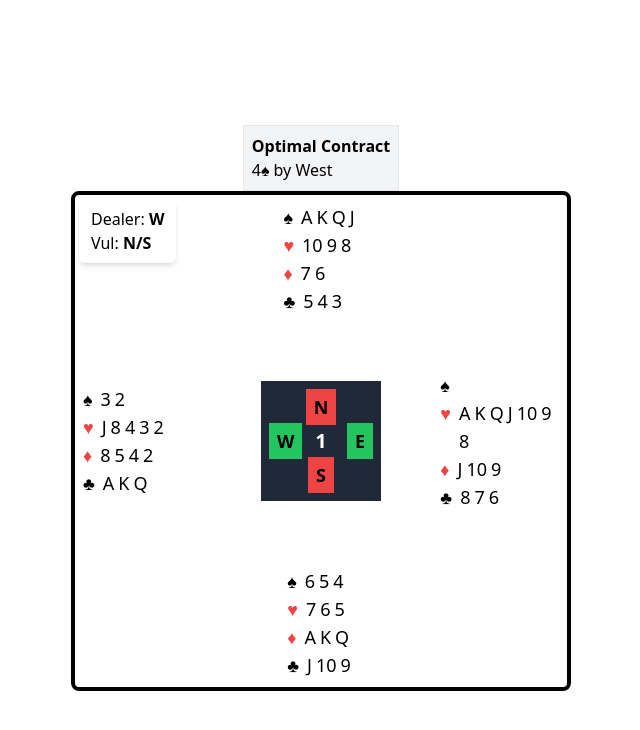
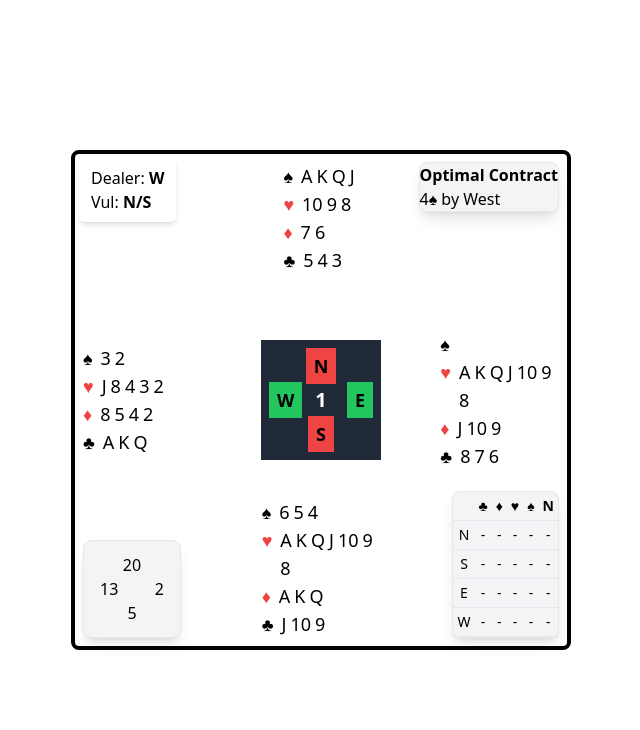
Before and after one commit to jacquicollier/ukbridge-club-website, a Next.js app: page /hand in a window 1280 px wide. Shown: the top 730 px of the page, without its empty margins (319-959 px from the left). Built offline with nearby package versions, Linux system fonts and the light colour scheme; what aws-amplify would draw is missing.

Commit message:
Add bridge hand layout

```diff
--- a/src/app/components/BridgeHandLayout.tsx
+++ b/src/app/components/BridgeHandLayout.tsx
@@ -1,3 +1,5 @@
+import DDSTable from '@/app/components/DDSTable';
+
 export default function BridgeHandLayout() {
   // Define board vulnerability (example: N-S vulnerable, E-W not)
   const vulnerability = {
@@ -23,7 +25,7 @@ export default function BridgeHandLayout() {
     },
     S: {
       '♠': ['6', '5', '4'],
-      '♥': ['7', '6', '5'],
+      '♥': ['A', 'K', 'Q', 'J', '10', '9', '8'],
       '♦': ['A', 'K', 'Q'],
       '♣': ['J', '10', '9'],
     },
@@ -37,12 +39,12 @@ export default function BridgeHandLayout() {
 
   return (
     <div className='flex h-screen flex-col items-center justify-center p-4'>
-      <div className='mt-4 border bg-gray-100 p-2'>
-        <h3 className='font-bold'>Optimal Contract</h3>
-        <p>4♠ by West</p>
-      </div>
+      <div className='relative flex size-[500px] flex-col items-center justify-center rounded-lg border-4 border-black p-4'>
+        <div className='absolute right-2 top-2 rounded-lg border bg-gray-100 shadow-lg'>
+          <h3 className='font-bold'>Optimal Contract</h3>
+          <p>4♠ by West</p>
+        </div>
 
-      <div className='relative flex size-[500px] flex-col items-center justify-center rounded-lg border-4 border-black p-4'>
         {/* Dealer & Vulnerability Box */}
         <div className='absolute left-1 top-1 rounded-md px-3 py-2 shadow-md'>
           <p>
@@ -93,6 +95,18 @@ export default function BridgeHandLayout() {
             E
           </div>
         </div>
+
+        <div className='absolute bottom-2 left-2 rounded-lg border bg-gray-100 p-2 shadow-lg'>
+          {/* Set width & height to prevent absolute children from overflowing */}
+          <div className='relative flex size-20 items-center justify-center'>
+            <div className='absolute top-0 px-2 py-1 text-black'>20</div>
+            <div className='absolute bottom-0 px-2 py-1 text-black'>5</div>
+            <div className='absolute left-0 px-2 py-1 text-black'>13</div>
+            <div className='absolute right-0 px-2 py-1 text-black'>2</div>
+          </div>
+        </div>
+
+        <DDSTable />
       </div>
     </div>
   );
--- /dev/null
+++ b/src/app/components/DDSTable.tsx
@@ -0,0 +1,52 @@
+export default function DDSTable() {
+  return (
+    <div className='absolute bottom-2 right-2 rounded-lg border bg-gray-100 shadow-lg'>
+      <table className='w-full border-collapse text-sm'>
+        <thead>
+          <tr className='border-b'>
+            <th className='p-1'>&nbsp;</th>
+            <th className='p-1'>♣</th>
+            <th className='p-1'>♦</th>
+            <th className='p-1'>♥</th>
+            <th className='p-1'>♠</th>
+            <th className='p-1'>N</th>
+          </tr>
+        </thead>
+        <tbody>
+          <tr key={1} className='border-b'>
+            <td className='p-1 text-center'>N</td>
+            <td className='p-1 text-center'>-</td>
+            <td className='p-1 text-center'>-</td>
+            <td className='p-1 text-center'>-</td>
+            <td className='p-1 text-center'>-</td>
+            <td className='p-1 text-center'>-</td>
+          </tr>
+          <tr key={1} className='border-b'>
+            <td className='p-1 text-center'>S</td>
+            <td className='p-1 text-center'>-</td>
+            <td className='p-1 text-center'>-</td>
+            <td className='p-1 text-center'>-</td>
+            <td className='p-1 text-center'>-</td>
+            <td className='p-1 text-center'>-</td>
+          </tr>
+          <tr key={1} className='border-b'>
+            <td className='p-1 text-center'>E</td>
+            <td className='p-1 text-center'>-</td>
+            <td className='p-1 text-center'>-</td>
+            <td className='p-1 text-center'>-</td>
+            <td className='p-1 text-center'>-</td>
+            <td className='p-1 text-center'>-</td>
+          </tr>
+          <tr key={1} className='border-b'>
+            <td className='p-1 text-center'>W</td>
+            <td className='p-1 text-center'>-</td>
+            <td className='p-1 text-center'>-</td>
+            <td className='p-1 text-center'>-</td>
+            <td className='p-1 text-center'>-</td>
+            <td className='p-1 text-center'>-</td>
+          </tr>
+        </tbody>
+      </table>
+    </div>
+  );
+}
```
